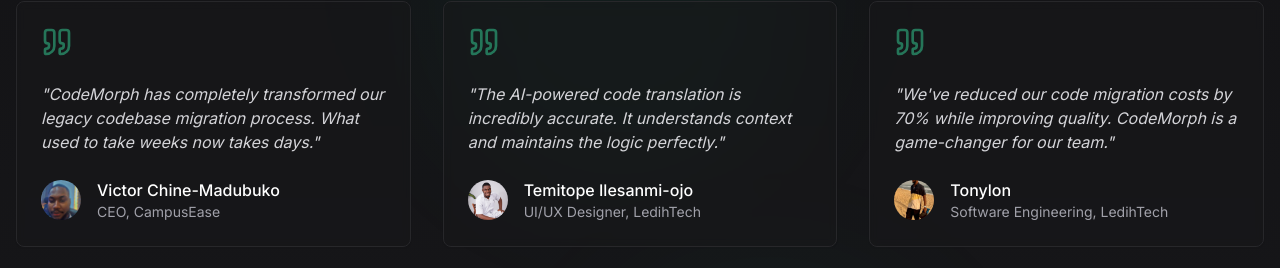
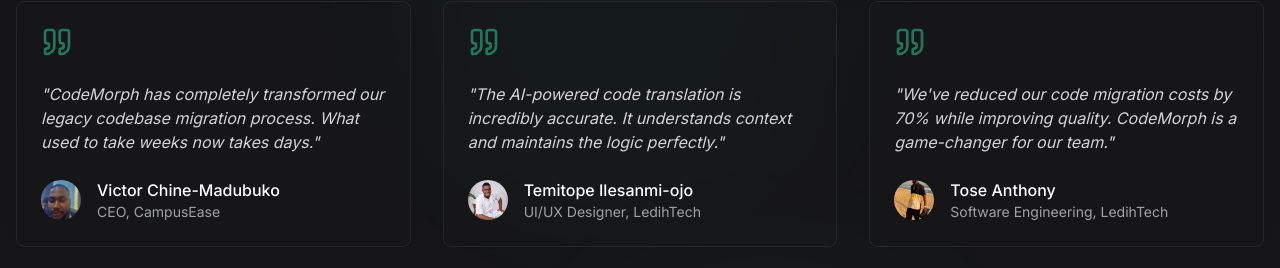
Before and after one commit to Code-Morph/CodeMorph-waitlist, a Next.js app: page / in a window 1280 px wide. Shown: the part 4221-4489 px from the top of the page. Built offline with nearby package versions, Linux system fonts and the light colour scheme.

Commit message:
first commit

```diff
--- a/components/testimonials.tsx
+++ b/components/testimonials.tsx
@@ -23,7 +23,7 @@ const testimonials = [
   {
     quote:
       "We've reduced our code migration costs by 70% while improving quality. CodeMorph is a game-changer for our team.",
-    author: "Tonylon",
+    author: "Tose Anthony",
     role: "Software Engineering, LedihTech",
     avatar: "/tony.jpg",
   },
```
Also changed, not shown: package.json (line endings or trailing spaces).
